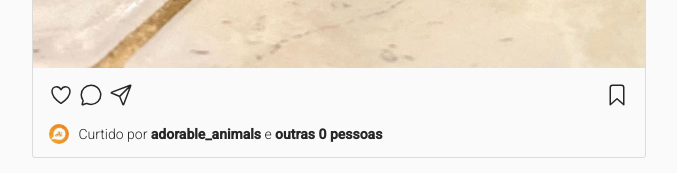
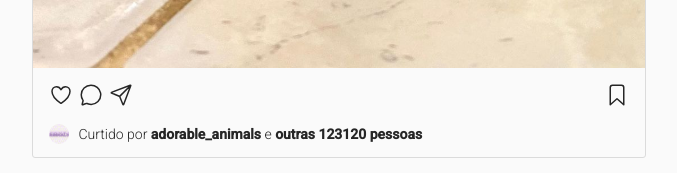
Before and after one commit to geisniwander/instagramReact, a React (Create React App) app: page / in a window 1280 px wide. Shown: the part 1606-1779 px from the top of the page, without its empty margins (141-818 px from the left). Built offline with nearby package versions, Linux system fonts and the light colour scheme.

Commit message:
"posts - dynamic interaction"

```diff
--- a/public/css/style.css
+++ b/public/css/style.css
@@ -399,3 +399,10 @@ ion-icon {
 .usuario ion-icon {
   margin-left: 5px;
 }
+
+.curtido{
+  color:red;
+}
+.naocurtido{
+  color:none;
+}
--- a/src/components/ConteudoPost.js
+++ /dev/null
@@ -1,7 +0,0 @@
-export default function ConteudoPost(props) {
-  return (
-    <div class="conteudo">
-      <img src={props.imagem} />
-    </div>
-  );
-}
--- a/src/components/FundoPost.js
+++ /dev/null
@@ -1,23 +0,0 @@
-export default function FundoPost(props){
-    return (
-        <div class="fundo">
-        <div class="acoes">
-          <div>
-            <ion-icon name="heart-outline"></ion-icon>
-            <ion-icon name="chatbubble-outline"></ion-icon>
-            <ion-icon name="paper-plane-outline"></ion-icon>
-          </div>
-          <div>
-            <ion-icon name="bookmark-outline"></ion-icon>
-          </div>
-        </div>
-
-        <div class="curtidas">
-          <img src="assets/img/respondeai.svg" />
-          <div class="texto">
-            Curtido por <strong>{props.perfil}</strong> e <strong>outras {props.curtidas} pessoas</strong>
-          </div>
-        </div>
-      </div>
-    )
-}
--- a/src/components/Post.js
+++ b/src/components/Post.js
@@ -1,13 +1,69 @@
-import ConteudoPost from "./ConteudoPost";
-import FundoPost from "./FundoPost";
-import TopoPost from "./TopoPost";
+import { useState } from "react";
 
-export default function Post(props){
-    return(
+export default function Post(props) {
+  const [salvar, setSalvar] = useState("bookmark-outline");
+  const [curtir, setCurtir] = useState("naoCurtido");
+  const [botaoCurtir, setBotaoCurtir] = useState("heart-outline");
+  const [qtdCurtir, setQtdCurtir] = useState(props.qtdCurtidas);
+
+  function salvarPost() {
+    if (salvar === "bookmark-outline") setSalvar("bookmark");
+    else setSalvar("bookmark-outline");
+  }
+
+  function curtirPost(identificador) {
+    if (curtir === "naoCurtido") {
+      setCurtir("curtido");
+      setBotaoCurtir("heart");
+      setQtdCurtir(qtdCurtir + 1);
+    } else {
+      if (identificador === "botao") {
+        setCurtir("naoCurtido");
+        setBotaoCurtir("heart-outline");
+        setQtdCurtir(qtdCurtir - 1);
+      } else return;
+    }
+  }
+
+  return (
     <div class="post">
-        <TopoPost imagem={props.imagemPerfil} nome={props.nomePerfil}/>
-        <ConteudoPost imagem={props.imagemPost}/>
-        <FundoPost perfil={props.perfilCurtiu} curtidas={props.qtdCurtidas}/>
+      <div class="topo">
+        <div class="usuario">
+          <img src={props.imagemPerfil} />
+          {props.nomePerfil}
+        </div>
+        <div class="acoes">
+          <ion-icon name="ellipsis-horizontal"></ion-icon>
+        </div>
+      </div>
+
+      <div class="conteudo">
+        <img src={props.imagemPost} onClick={() => curtirPost("img")} />
+      </div>
+
+      <div class="fundo">
+        <div class="acoes">
+          <div>
+            <ion-icon
+              class={curtir}
+              name={botaoCurtir}
+              onClick={() => curtirPost("botao")}
+            ></ion-icon>
+            <ion-icon name="chatbubble-outline"></ion-icon>
+            <ion-icon name="paper-plane-outline"></ion-icon>
+          </div>
+          <div>
+            <ion-icon name={salvar} onClick={salvarPost}></ion-icon>
+          </div>
+        </div>
+        <div class="curtidas">
+          <img src={props.imagemPerfilCurtiu} />
+          <div class="texto">
+            Curtido por <strong>{props.perfilCurtiu}</strong> e{" "}
+            <strong>outras {qtdCurtir} pessoas</strong>
+          </div>
+        </div>
+      </div>
     </div>
-    )
+  );
 }
--- a/src/components/Posts.js
+++ b/src/components/Posts.js
@@ -1,11 +1,36 @@
-import Post from "./Post"
+import Post from "./Post";
 
-export default function Posts(){
-    const dados = [{imagemPerfil:"assets/img/meowed.svg",nomePerfil:"meowed",imagemPost:"assets/img/gato-telefone.svg",perfilCurtiu:"respondeai",qtdCurtidas:0},
-    {imagemPerfil:"assets/img/barked.svg",nomePerfil:"barked",imagemPost:"assets/img/dog.svg",perfilCurtiu:"adorable_animals",qtdCurtidas:0}]
-    return(
-        <div class="posts">
-            {dados.map((p)=> <Post imagemPerfil={p.imagemPerfil} nomePerfil={p.nomePerfil} imagemPost={p.imagemPost} perfilCurtiu={p.perfilCurtiu} qtdCurtidas={p.qtdCurtidas} />)}
-      </div>
-    )
+export default function Posts() {
+  const dados = [
+    {
+      imagemPerfil: "assets/img/meowed.svg",
+      nomePerfil: "meowed",
+      imagemPost: "assets/img/gato-telefone.svg",
+      imagemPerfilCurtiu: "assets/img/respondeai.svg",
+      perfilCurtiu: "respondeai",
+      qtdCurtidas: 10,
+    },
+    {
+      imagemPerfil: "assets/img/barked.svg",
+      nomePerfil: "barked",
+      imagemPost: "assets/img/dog.svg",
+      imagemPerfilCurtiu: "assets/img/adorable_animals.svg",
+      perfilCurtiu: "adorable_animals",
+      qtdCurtidas: 123120,
+    },
+  ];
+  return (
+    <div class="posts">
+      {dados.map((p) => (
+        <Post
+          imagemPerfil={p.imagemPerfil}
+          nomePerfil={p.nomePerfil}
+          imagemPost={p.imagemPost}
+          imagemPerfilCurtiu={p.imagemPerfilCurtiu}
+          perfilCurtiu={p.perfilCurtiu}
+          qtdCurtidas={p.qtdCurtidas}
+        />
+      ))}
+    </div>
+  );
 }
--- a/src/components/TopoPost.js
+++ /dev/null
@@ -1,13 +0,0 @@
-export default function TopoPost(props){
-    return(
-        <div class="topo">
-        <div class="usuario">
-          <img src={props.imagem} />
-          {props.nome}
-        </div>
-        <div class="acoes">
-          <ion-icon name="ellipsis-horizontal"></ion-icon>
-        </div>
-      </div>
-    )
-}
```
